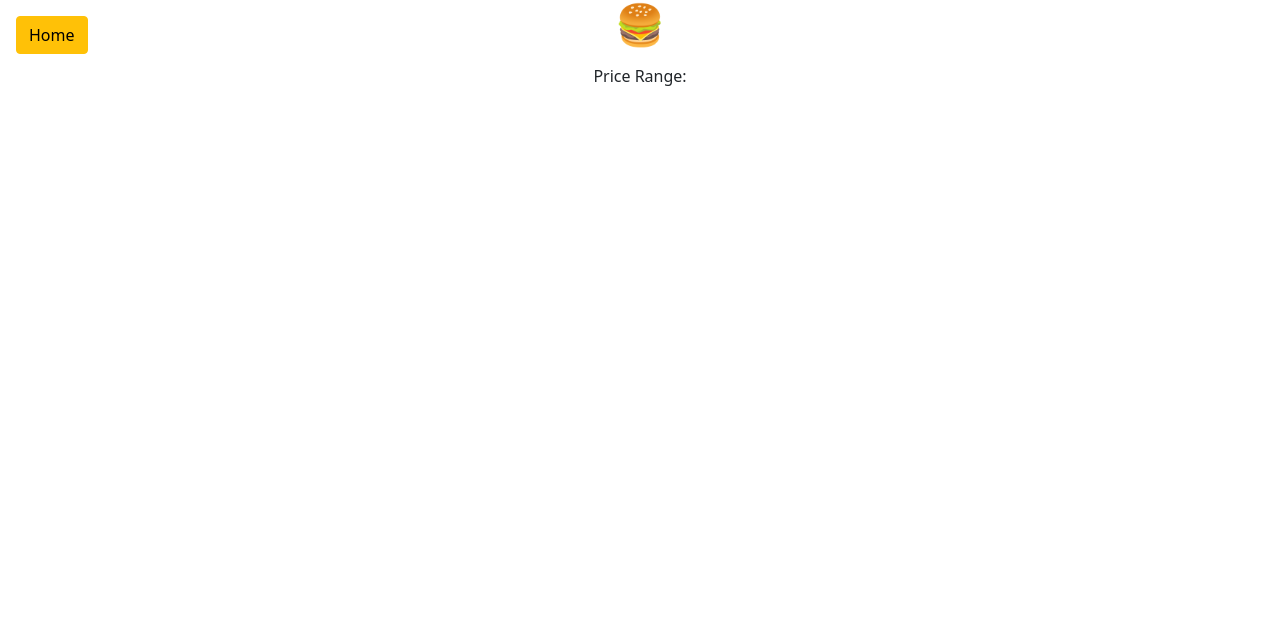
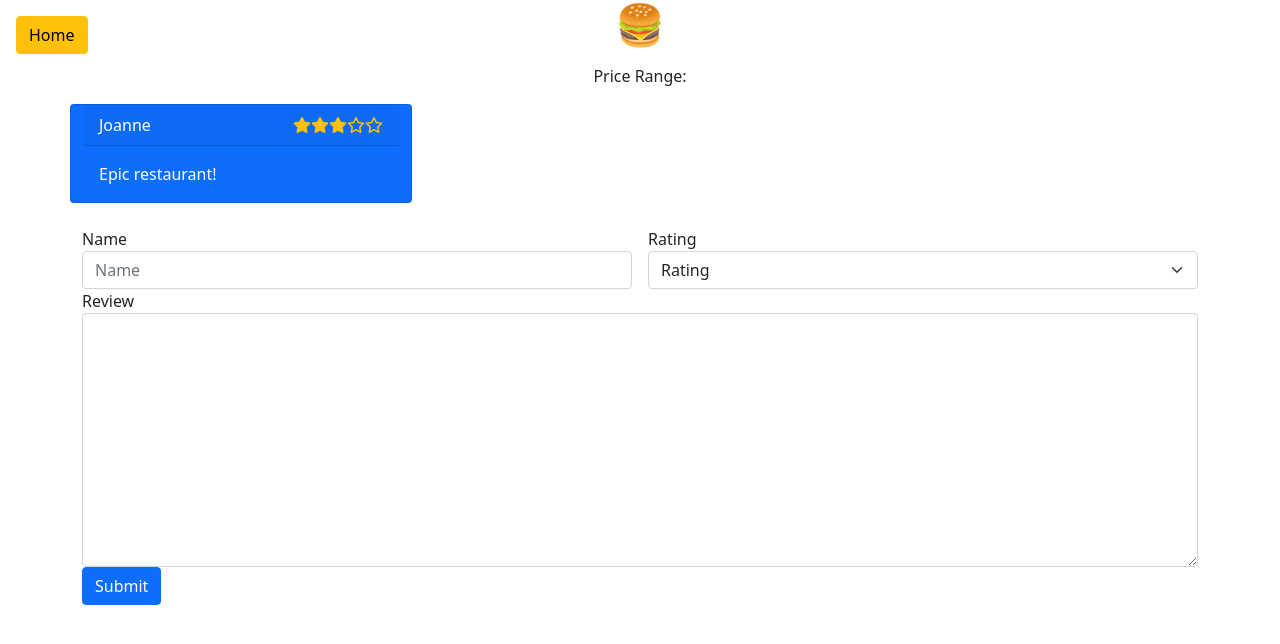
Before and after one commit to penczak/RestaurantFinder, a React (Create React App) app in the folder client/: page /restaurants/1 in a window 1280 px wide. Shown: the top 644 px of the page. Built offline with nearby package versions, Linux system fonts and the light colour scheme; no server answers.

Commit message:
Added Reviews and StarRating
Also fixed className='custom-select' to ='form-select' on AddRestaurant component and Update component.
Added fetching of reviews data to server.js as well (under app.get single restaurant)

```diff
--- a/client/src/components/AddRestaurant.jsx
+++ b/client/src/components/AddRestaurant.jsx
@@ -33,7 +33,8 @@ const AddRestaurant = () => {
                     <input value={location} onChange={e => (setLocation(e.target.value))}type="text" className='form-control' placeholder="Location"/>
                 </div>
                 <div className="col">
-                    <select value={priceRange} onChange={e => (setPriceRange(e.target.value))}className='custom-select my-1 mr-sm-2'>
+                    <select value={priceRange} onChange={e => (setPriceRange(e.target.value))}className='form-select my-1 mr-sm-2'>
+                        {/* changed from 'custom-select' class to 'form-select' for bootstrap to actually recognize it */}
                         <option disabled>Price Range</option>
                         <option value="1">$</option>
                         <option value="2">$$</option>
--- /dev/null
+++ b/client/src/components/AddReview.jsx
@@ -0,0 +1,39 @@
+import React, { useState } from 'react';
+
+const AddReview = () => {
+
+    const [name, setName] = useState("");
+    const [reviewText, setReviewText] = useState("");
+    const [rating, setRating] = useState("Rating");
+
+    return <div className='mb-2'>
+        <form action="">
+            <div className="row g-3">
+                {/* added gutter form layout instead */}
+                <div className="col">
+                    <label htmlFor="name">Name</label>
+                    <input value={name} onChange={e => (setName(e.target.value))} id="name" placeholder='Name' className='form-control' type="text" />
+                </div>
+                <div className="col">
+                    <label htmlFor="rating">Rating</label>
+                    <select  value={rating} onChange={e => (setRating(e.target.value))}id="rating" className="form-select">
+                        {/* changed from 'custom-select' class to 'form-select' for bootstrap to actually recognize it */}
+                        <option disabled>Rating</option>
+                        <option value="1">1</option>
+                        <option value="2">2</option>
+                        <option value="3">3</option>
+                        <option value="4">4</option>
+                        <option value="5">5</option>
+                    </select>
+                </div>
+            </div>
+            <div className="form-group">
+                <label htmlFor="review">Review</label>
+                <textarea  value={reviewText} onChange={e => (setReviewText(e.target.value))}id="review" cols="30" rows="10" className='form-control'></textarea>
+            </div>
+            <button className="btn btn-primary">Submit</button>
+        </form>
+    </div>;
+    };
+
+export default AddReview;
--- a/client/src/components/Detail.jsx
+++ b/client/src/components/Detail.jsx
@@ -1,6 +1,9 @@
 import React, { useEffect, useState } from 'react';
 import { useNavigate, useParams } from 'react-router-dom';
 import RestaurantFinder from '../APIs/RestaurantFinder';
+import AddReview from './AddReview';
+import Reviews from './Reviews';
+import StarRating from './StarRating';
 
 const Detail = () => {
 
@@ -9,6 +12,7 @@ const Detail = () => {
     const [name, setName] = useState("");
     const [location, setLocation] = useState("");
     const [priceRange, setPriceRange] = useState("");
+    const [data, setData] = useState("");
 
     useEffect(() => {
 
@@ -29,9 +33,15 @@ const Detail = () => {
 
     return (
     <div>
-        <h1 className='text-center'>{name} 🍔</h1>
-        <p className='text-center'>{location}</p>
-        <p className='text-center'>Price Range: {"$".repeat(priceRange)}</p>
+        <div className='text-center'>
+            <h1>{name} 🍔</h1>
+            <p>{location}</p>
+            <p>Price Range: {"$".repeat(priceRange)}</p>
+        </div>
+        <div className="mt-3">
+            <Reviews/>
+        </div>
+        <AddReview/>
     </div>
     );
 };
--- /dev/null
+++ b/client/src/components/Reviews.jsx
@@ -0,0 +1,20 @@
+import React from 'react';
+import StarRating from './StarRating';
+
+const Reviews = () => {
+
+  return <div className='row row-cols-3 mb-2'>
+      <div className="card text-white bg-primary mb-3 mr-4" style={{maxWidth: "30%"}}>
+          <div className="card-header d-flex justify-content-between">
+              <span>Joanne</span>
+              <span><StarRating rating={3}/></span>
+          </div>
+          <div className="card-body">
+              <p className="card-text">Epic restaurant!</p>
+          </div>
+      </div>
+
+  </div>;
+};
+
+export default Reviews;
--- /dev/null
+++ b/client/src/components/StarRating.jsx
@@ -0,0 +1,21 @@
+import React from 'react';
+
+const StarRating = ({rating}) => {
+    const stars = [];
+
+    for (let i=1; i <= 5; i++) {
+        if (i <= rating) {
+            stars.push(<i className="fas fa-star text-warning"></i>);
+        } else if (i === Math.ceil(rating)) {
+            stars.push(<i className="fas fa-star-half-alt text-warning"></i>)
+        } else {
+            stars.push(<i className="far fa-star text-warning"></i>)
+        }
+    };
+
+    return (
+        <>{stars}</>
+    );
+};
+
+export default StarRating;
--- a/client/src/components/Update.jsx
+++ b/client/src/components/Update.jsx
@@ -113,7 +113,8 @@ const Update = (props) => {
                 {/* same useState comment applies here. Custom select instead of text/num input
                 because we only want a certain limited number of values coming in here.
                 This is basically a copy-paste from the AddRestaurant.jsx price range select. */}
-                <select value={priceRange} onChange={(e) => (setPriceRange(e.target.value))} id="priceRange" className='custom-select my-1 mr-sm-2' >
+                <select value={priceRange} onChange={(e) => (setPriceRange(e.target.value))} id="priceRange" className='form-select my-1 mr-sm-2' >
+                    {/* changed from 'custom-select' class to 'form-select' for bootstrap to actually recognize it */}
                     <option disabled>Price Range</option>
                     <option value="1">$</option>
                     <option value="2">$$</option>
```
Also changed, not shown: 2 other files (tests, documents, lock files or other folders).
